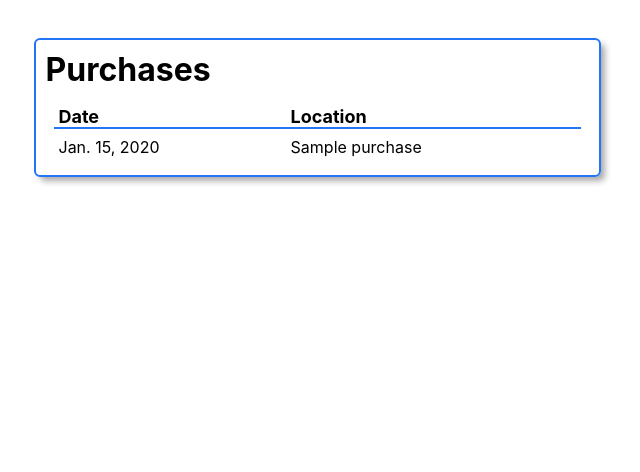
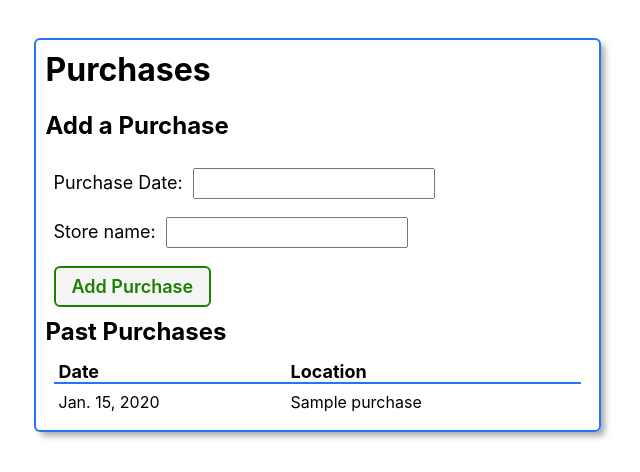
Before and after one commit to mrunlockedtech-odin/snack-collector, a Django app: page /snacks/1/ in a window 1280 px wide. Shown: the part 328-800 px from the top of the page, without its empty margins (323-963 px from the left). Run offline with Django 4.2, Linux system fonts and the light colour scheme; tables that the repository leaves empty hold one stand-in row (values such as "Sample post").

Commit message:
Add purchase form to details page

```diff
--- /dev/null
+++ b/main_app/forms.py
@@ -0,0 +1,7 @@
+from django.forms import ModelForm
+from .models import Purchase
+
+class PurchaseForm(ModelForm):
+  class Meta:
+    model = Purchase
+    fields = ['purchase_date', 'store_name']
--- a/main_app/templates/snacks/detail.html
+++ b/main_app/templates/snacks/detail.html
@@ -33,6 +33,16 @@
     <div class="subsection-title">
       <h2>Purchases</h2>
     </div>
+    <h3>Add a Purchase</h3>
+    <form
+      method="post"
+      class="subsection-content"
+    >
+      {% csrf_token %}
+      {{ purchase_form.as_p }}
+      <button type="submit" class="btn submit">Add Purchase</button>
+    </form>
+    <h3>Past Purchases</h3>
     <table>
       <thead>
         <tr><th>Date</th><th>Location</th></tr>
--- a/main_app/views.py
+++ b/main_app/views.py
@@ -2,6 +2,7 @@ from django.shortcuts import render
 from django.views.generic.edit import CreateView, UpdateView, DeleteView
 
 from .models import Snack
+from .forms import PurchaseForm
 # Create your views here.
 
 class SnackCreate(CreateView):
@@ -27,4 +28,5 @@ def about(request):
 
 def snacks_detail(request, snack_id):
   snack = Snack.objects.get(id=snack_id)
-  return render(request, 'snacks/detail.html', { 'snack':snack })
+  purchase_form = PurchaseForm()
+  return render(request, 'snacks/detail.html', { 'snack':snack, 'purchase_form':purchase_form })
```
